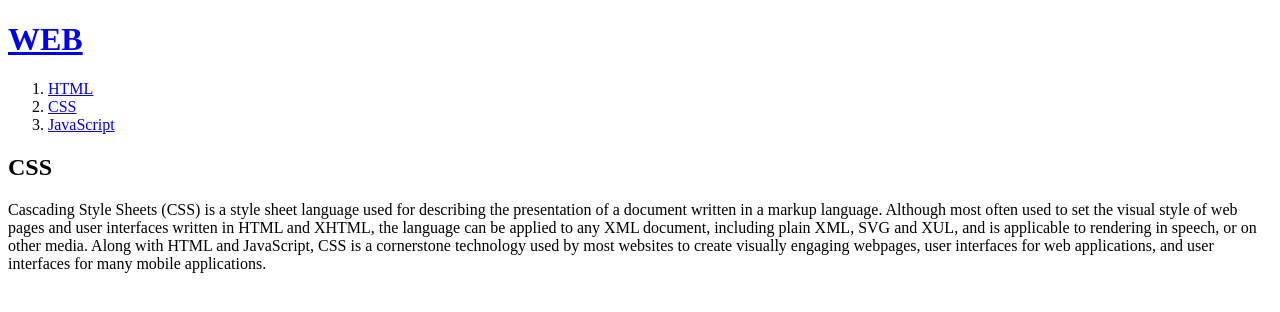
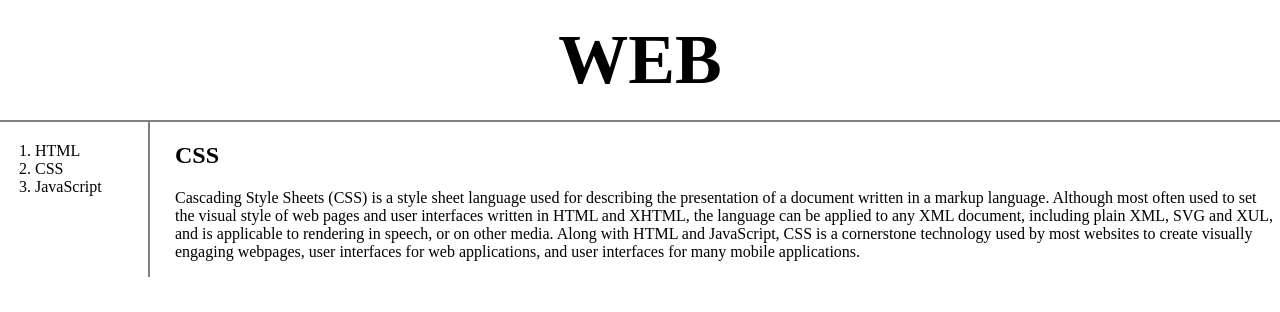
Before and after one commit to aramstyle/web1, a plain HTML site: page 2.html in a window 1280 px wide. Drawn offline with Linux system fonts and the light colour scheme; a script that the page names is missing.

Commit message:
~ grid study

```diff
--- a/2.html
+++ b/2.html
@@ -3,18 +3,57 @@
 <head>
   <title>WEB1 - CSS</title>
   <meta charset="utf-8">
+  <style>
+      body{
+        margin: 0;
+      }
+      a {
+        color:black;
+        text-decoration: none;
+      }
+      h1{
+        font-size: 70px;
+        text-align: center;
+
+        border-bottom: 2px solid gray;
+        margin:0;
+        padding: 20px;
+      }
+      #grid ol {
+        border-right: 2px solid gray;
+        margin: 0;
+        padding: 20px;
+        padding-left: 35px;
+      }
+
+      #grid {
+        display: grid;
+        grid-template-columns: 150px 1fr;
+      }
+
+      #grid #article{
+        padding-left: 25px;
+      }
+
+  </style>
 </head>
 <body>
   <h1><a href="index.html">WEB</a></h1>
+
+  <div id="grid">
     <ol>
       <li><a href="1.html">HTML</a></li>
       <li><a href="2.html">CSS</a></li>
       <li><a href="3.html">JavaScript</a></li>
     </ol>
+    <div id="article">
       <h2>CSS</h2>
       <p>
         Cascading Style Sheets (CSS) is a style sheet language used for describing the presentation of a document written in a markup language. Although most often used to set the visual style of web pages and user interfaces written in HTML and XHTML, the language can be applied to any XML document, including plain XML, SVG and XUL, and is applicable to rendering in speech, or on other media. Along with HTML and JavaScript, CSS is a cornerstone technology used by most websites to create visually engaging webpages, user interfaces for web applications, and user interfaces for many mobile applications.
       </p>
+    </div>
+  </div>
+
 
   <div id="disqus_thread"></div>
 <script>
```
Lines whose indentation alone changed are shown as unchanged.
